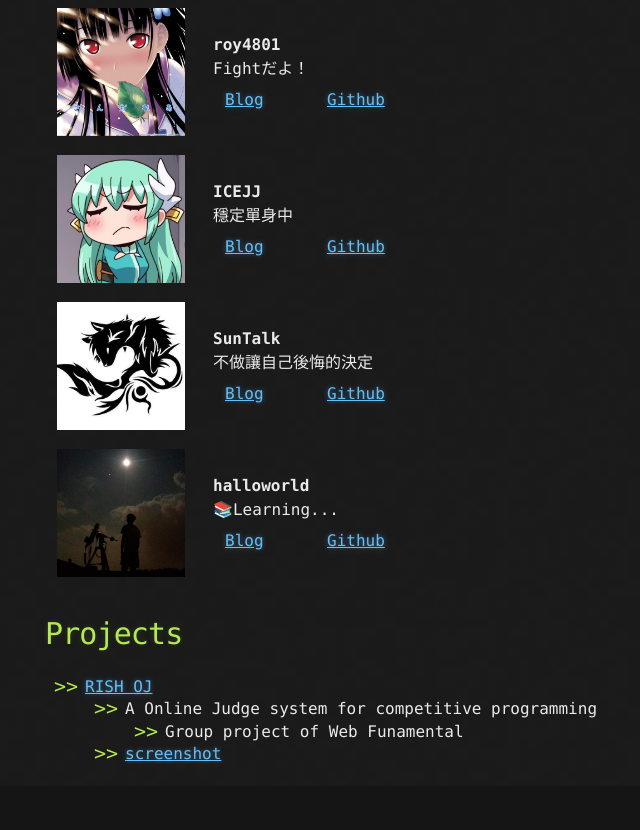
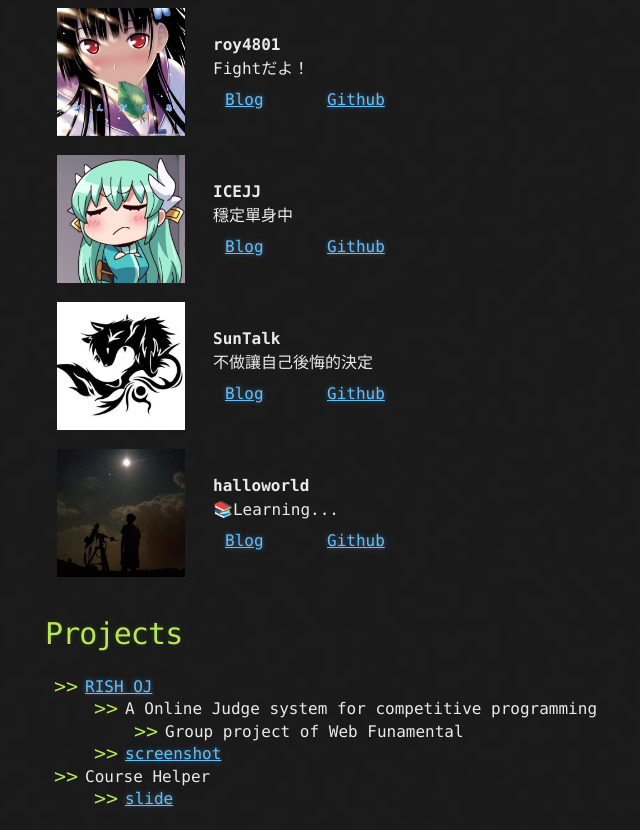
Before and after one commit to rishteam/rishteam.github.io, a plain HTML site: page index.html in a window 1280 px wide. Shown: the part 315-1145 px from the top of the page, without its empty margins (95-735 px from the left). Before the commit the page ends 1101 px from the top, so only its background shows below. Drawn offline with Linux system fonts and the light colour scheme.

Commit message:
2019/10/01 14:03:20

```diff
--- a/index.html
+++ b/index.html
@@ -123,6 +123,11 @@
       <li><a href="https://i.imgur.com/oV0am8t.png">screenshot</a></li>
     </ul>
   </li>
+  <li>Course Helper
+    <ul>
+      <li><a href="https://hackmd.io/@mhoDHUkcTqWq1jpC9wIpJA/ryvHyEUPB#/">slide</a></li>
+    </ul>
+  </li>
 </ul>
 
       </section>
```
